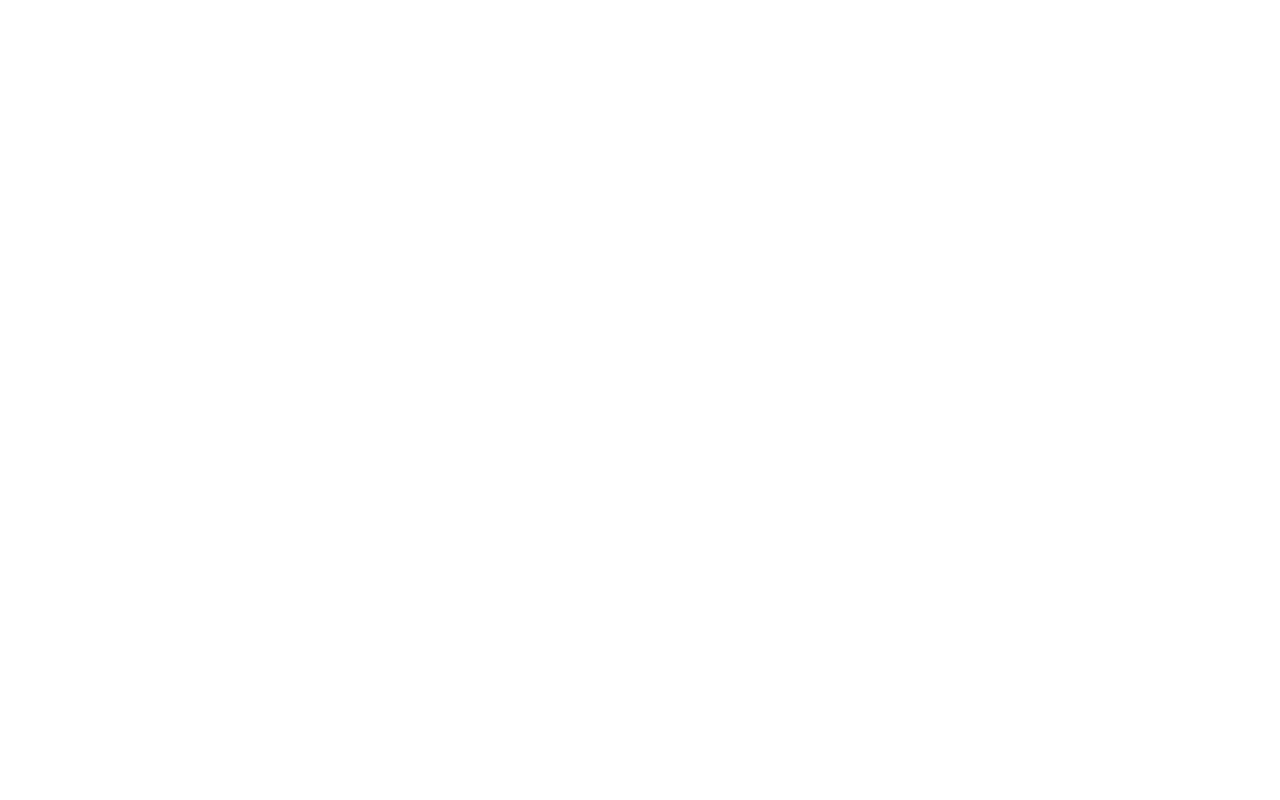
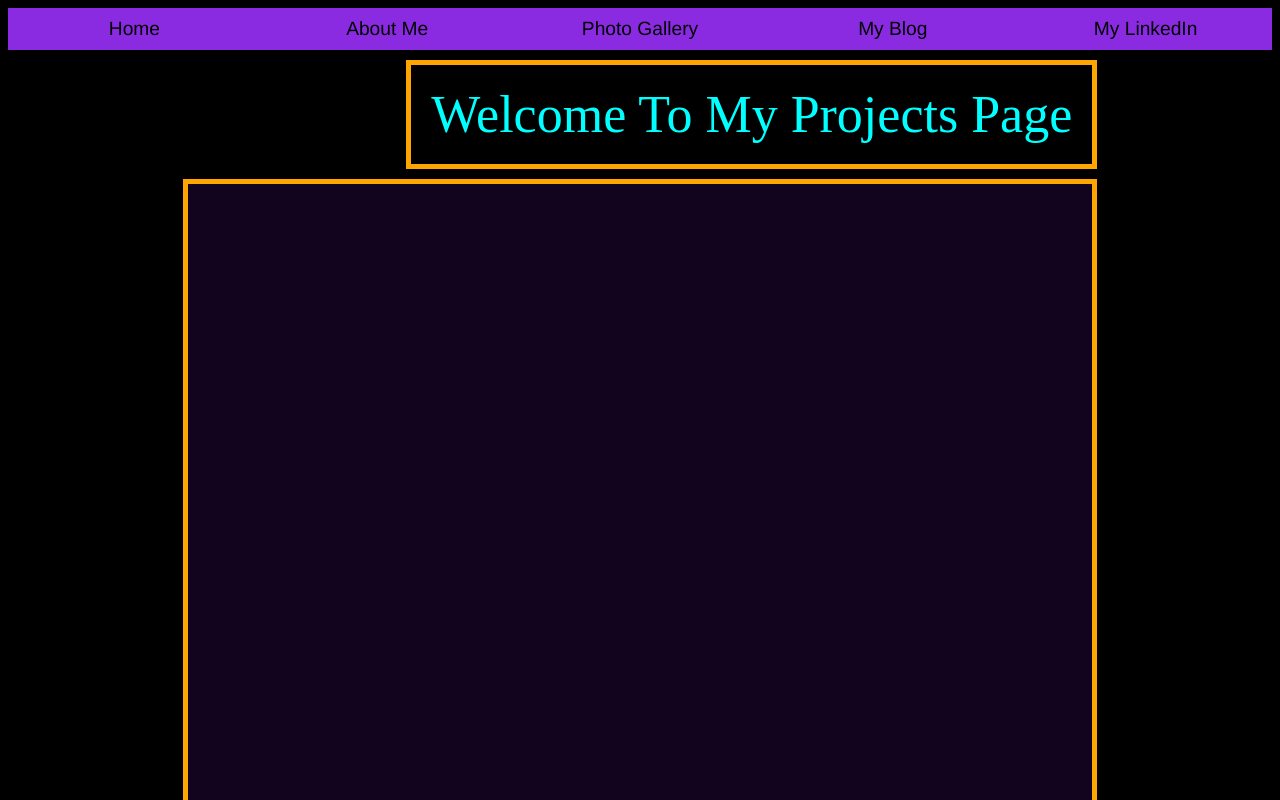
Before and after one commit to AngelHannah/HannahsPortfolio, a plain HTML site: page projects.html in a window 1280 px wide. Shown: the top 800 px of the page. Drawn offline with Linux system fonts and the light colour scheme.

Commit message:
Added projects page
created project-style.css for projects page specific styling.

```diff
--- /dev/null
+++ b/css/projects-style.css
@@ -0,0 +1,11 @@
+#container{
+    display: grid;
+    grid-template-columns: 20% 60% 20%;
+    column-width: 30px;
+    gap: 30px;
+    height: 1000px;
+    width: 70%;
+    margin: 0 auto;
+    padding: 10px;
+    background-color: rgb(18, 4, 31);
+}
--- a/projects.html
+++ b/projects.html
@@ -0,0 +1,34 @@
+<!DOCTYPE html>
+<html lang="en">
+<head>
+    <!-- CSS -->
+    <link href="css/style.css" rel="stylesheet">
+    <link href="css/projects-style.css" rel="stylesheet">
+    <link href="css/nav-grid.css" rel="stylesheet">
+    <!-- End CSS -->
+    <meta charset="UTF-8">
+    <meta http-equiv="X-UA-Compatible" content="IE=edge">
+    <meta name="viewport" content="width=device-width, initial-scale=1.0">
+    <title>My Projects</title>
+</head>
+<body>
+    <!-- Persistent nav bar -->
+    <nav class="grid-container">
+        <a href="index.html" class = nav-button>Home</a>
+        <a href="aboutme.html" class = nav-button>About Me</a>
+        <a href="photogallery.html" class = nav-button>Photo Gallery</a>
+        <a href="https://angelhannah.github.io/TechTalksWithHannah/" class = nav-button>My Blog</a>
+        <a href="https://www.linkedin.com/in/hannah-angel-250437173/" class = nav-button>My LinkedIn</a>
+    </nav>
+    <!-- End persistent nav bar -->
+
+    <div id="title-container">
+        <p id="title">Welcome To My Projects Page</p>
+    </div>
+
+    <div id="container">
+
+    </div>
+
+</body>
+</html>
```
Also changed, not shown: index.html (+3 -4 lines).
